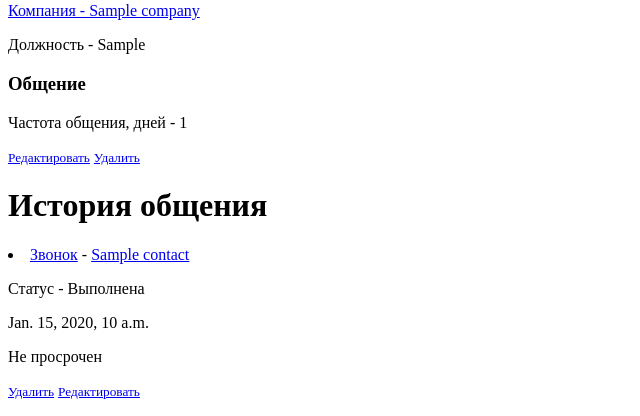
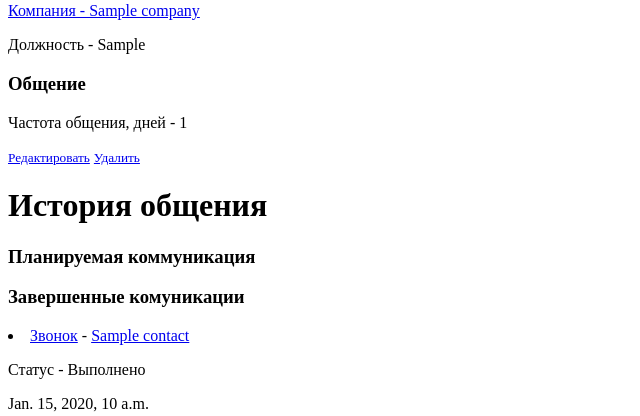
Before and after one commit to akchau/right_hand, a Django app: page /contacts/1/ in a window 1280 px wide. Shown: the part 395-811 px from the top of the page, without its empty margins (0-640 px from the left). Run offline with Django 3.2, Linux system fonts and the light colour scheme; tables that the repository leaves empty hold one stand-in row (values such as "Sample post").

Commit message:
Немного отлажена работа планирования коммуникаций, пока не работает свойство просрочен и замена планируемой коммуникации

```diff
--- a/right_hand/contacts/models.py
+++ b/right_hand/contacts/models.py
@@ -17,7 +17,7 @@
 ]
 
 COMMUNICATOIN_STATUS = [
-    ('Выполнена', 'Выполнена'),
+    ('Выполнено', 'Выполнено'),
     ('Запланировано', 'Запланировано'),
 ]
 
--- a/right_hand/contacts/views.py
+++ b/right_hand/contacts/views.py
@@ -29,8 +29,10 @@
     """Страничка конаткта."""
     template = "contacts/contact_profile.html"
     contact = get_object_or_404(Contact, pk=pk)
+    plan_communication = Communication.objects.filter(
+        contact=contact, status='Запланировано')
     communications = Communication.objects.filter(
-        contact=contact).order_by('-pub_date')
+        contact=contact, status='Выполнено').order_by('-pub_date')
     title = f'{contact.name}'
     header = title
     context = {
@@ -38,6 +40,7 @@
         'header': header,
         'contact': contact,
         'communications': communications,
+        'plan_communication': plan_communication,
     }
     return render(request, template, context)
 
@@ -125,7 +128,7 @@
     plan_communication = Communication.objects.filter(
         status='Запланировано').order_by('-pub_date')
     communications = Communication.objects.filter(
-        status='Выполнена').order_by('-pub_date')
+        status='Выполнено').order_by('-pub_date')
     context = {
         'title': title,
         'header': header,
@@ -165,7 +168,7 @@
     if form.is_valid():
         new_communication = form.save(commit=False)
         new_communication.contact = Contact.objects.get(pk=pk)
-        new_communication.status = "Выполнен"
+        new_communication.status = "Выполнено"
         form.save(commit=True)
         future_communication = Communication(
             type='Переписка',
--- a/right_hand/templates/contacts/contact_profile.html
+++ b/right_hand/templates/contacts/contact_profile.html
@@ -5,6 +5,11 @@
   <a href={% url 'contacts:contact_edit' contact.pk %}>Редактировать</a>
   <p>{% include 'contacts/includes/contact.html' %}
   <h1>История общения</h1>
+  <h3>Планируемая коммуникация</h3>
+  {% for communication in plan_communication %}
+    <li>{% include 'contacts/includes/compacts/communication_short.html' %}</li>
+  {% endfor %}
+  <h3>Завершенные комуникации</h3>
   <p>{% for communication in communications %}
     <li>{% include 'contacts/includes/compacts/communication_short.html' %}</li>
   {% endfor %}
```
